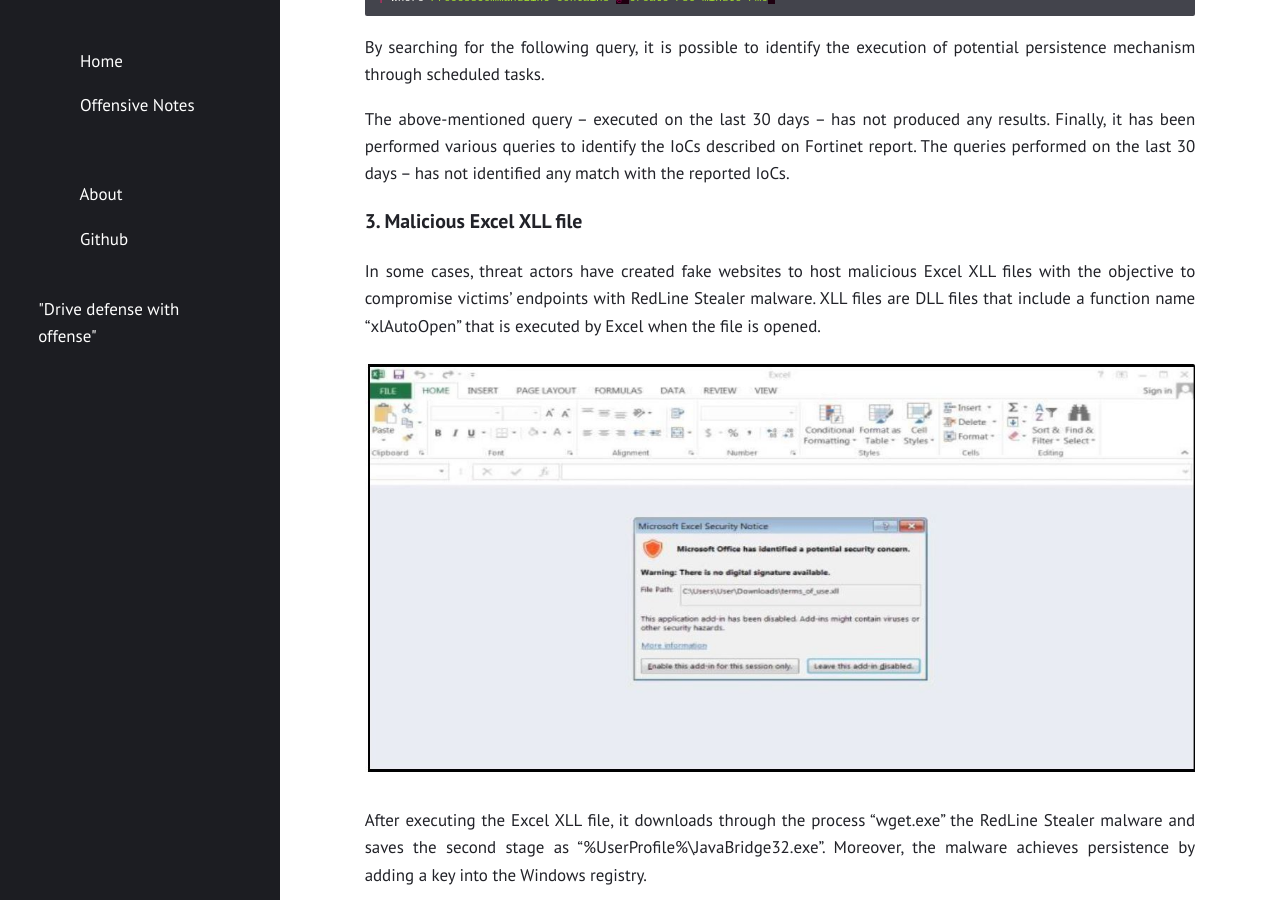
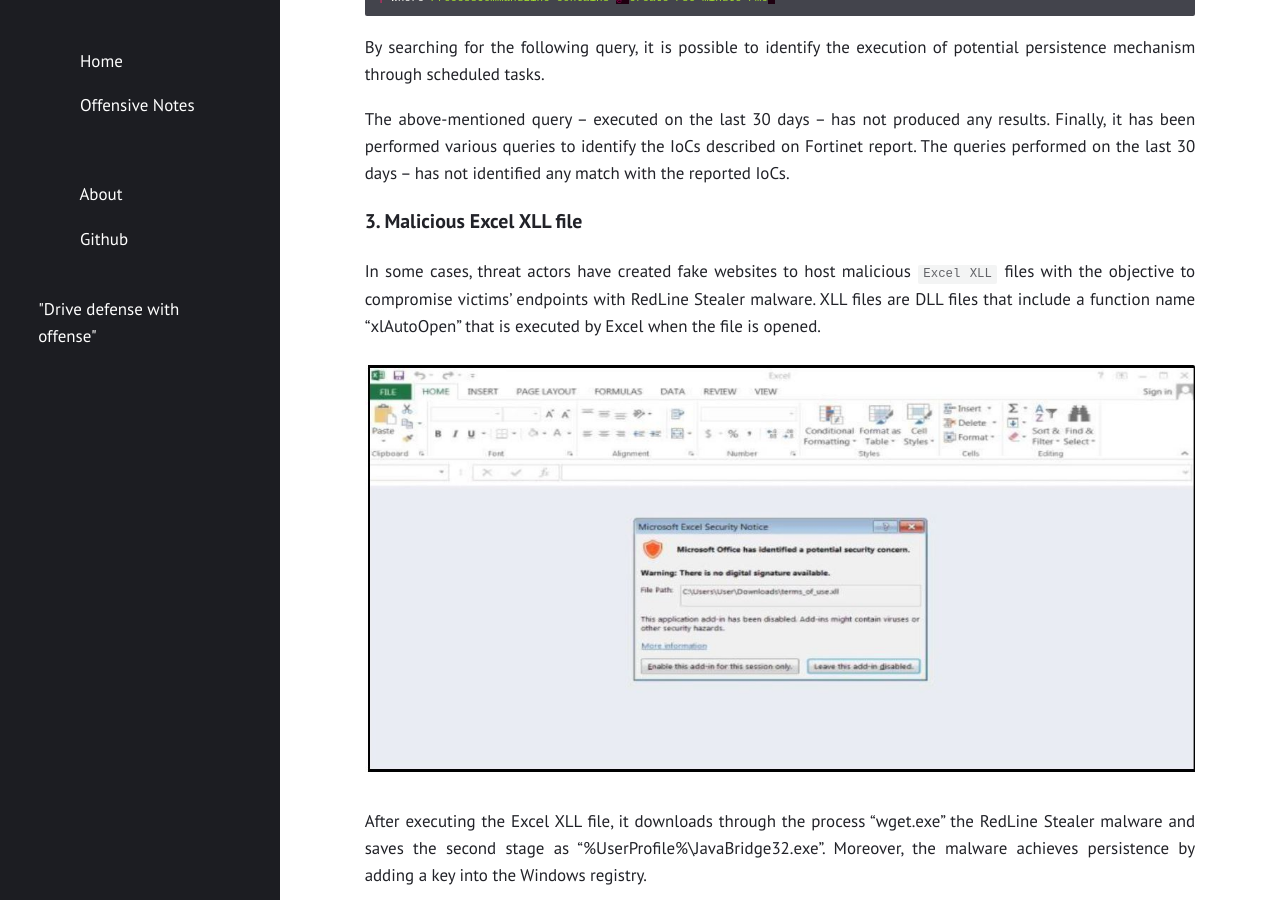
Before and after one commit to Fil88/Fil88.github.io, a Jekyll site: the page built from _posts/2022-12-10-RedLine-Stealer.md, in a window 1280 px wide and 900 px high, scrolled down 6107 px. Built offline with Jekyll 4.4.1, drawn with Linux system fonts in a browser that asks for light colours.

```diff
--- a/_posts/2022-12-10-RedLine-Stealer.md
+++ b/_posts/2022-12-10-RedLine-Stealer.md
@@ -147,7 +147,7 @@ The queries performed on the last 30 days – has not identified any match with
 
 ### 3. Malicious Excel XLL file
 
-In some cases, threat actors have created fake websites to host malicious Excel XLL files with the objective to compromise victims’ endpoints with RedLine Stealer malware. XLL files are DLL files that include a function name “xlAutoOpen” that is executed by Excel when the file is opened.
+In some cases, threat actors have created fake websites to host malicious `Excel XLL` files with the objective to compromise victims’ endpoints with RedLine Stealer malware. XLL files are DLL files that include a function name “xlAutoOpen” that is executed by Excel when the file is opened.
 
 
 <p align="center">
```
